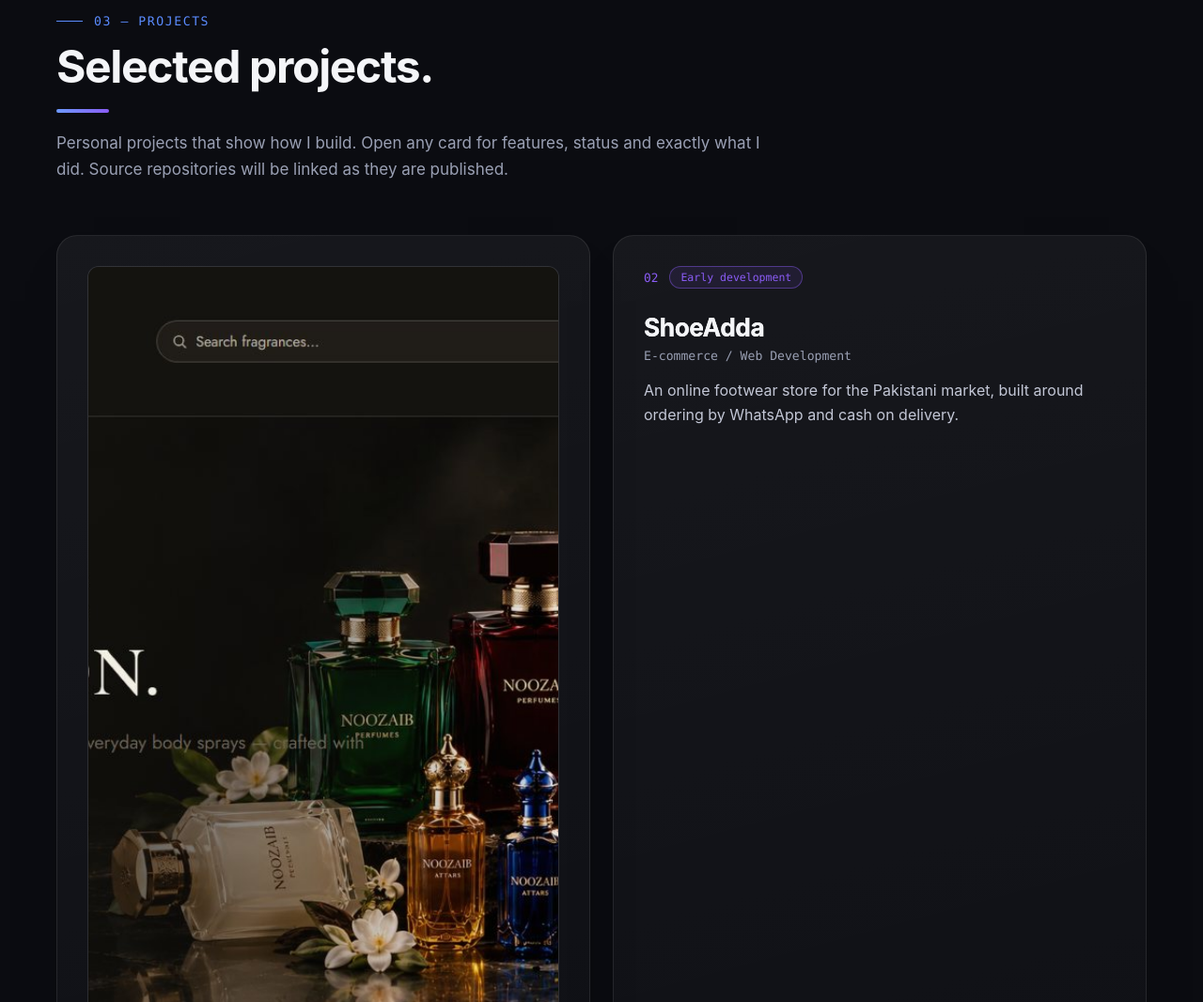
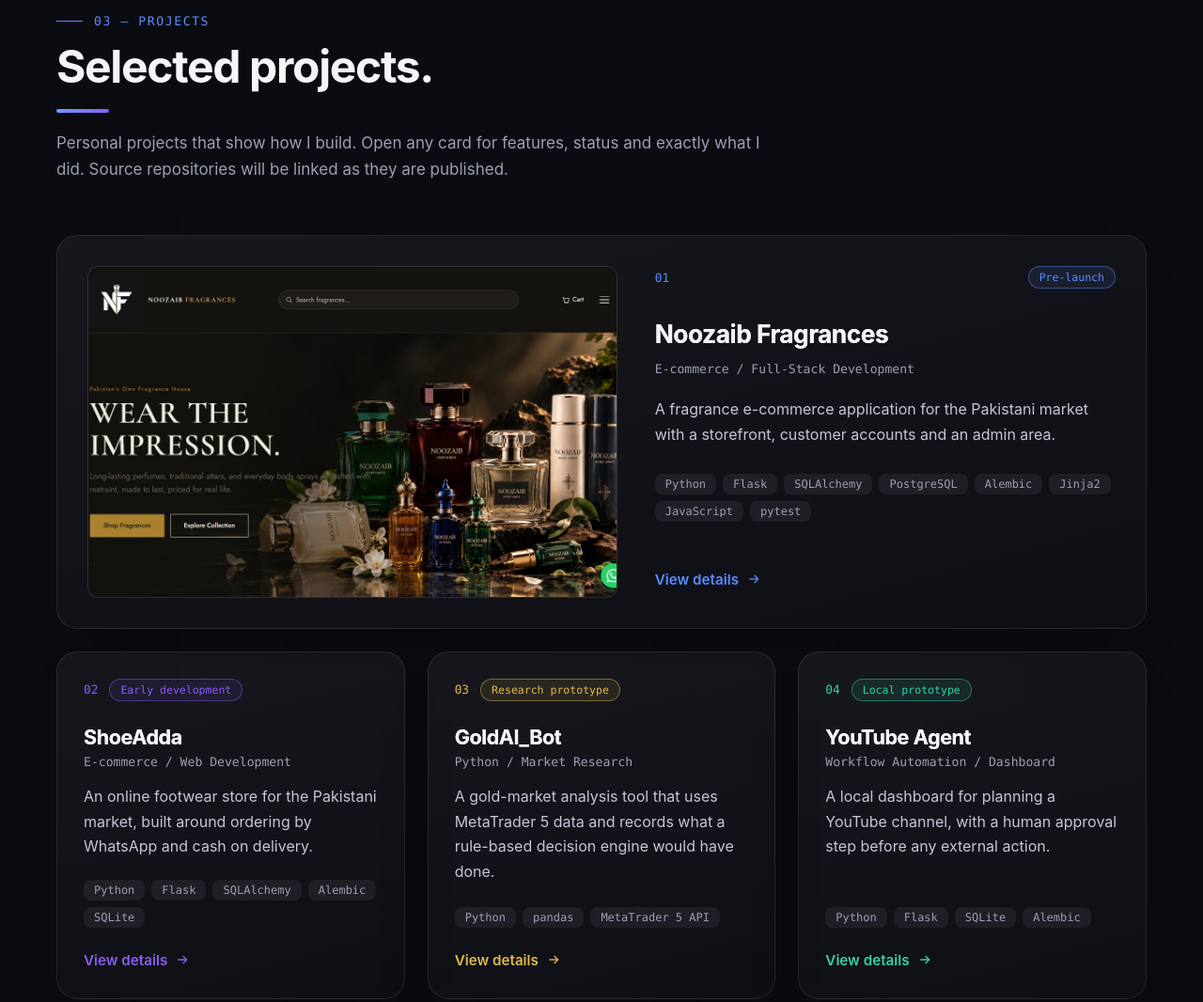
Before and after one commit to ShahzaibBajwa-804/portfolio, a website: page index.html in a window 1280 px wide. Shown: the part 2982-4048 px from the top of the page at 94% size. Drawn offline with Linux system fonts and the light colour scheme.

Commit message:
Feature the screenshot project and align the other cards in one row

```diff
--- a/css/styles.css
+++ b/css/styles.css
@@ -381,3 +381,18 @@ body.modal-open { overflow: hidden; }
 .field select { width: 100%; padding: 14px 16px; border-radius: 12px; border: 1px solid var(--line); background: var(--surface); color: var(--text); font: inherit; }
 .field select:focus { outline: 2px solid var(--blue); outline-offset: 2px; }
 @media (max-width: 760px) { .services { grid-template-columns: 1fr; } }
+
+/* featured project card (has a screenshot): image left, text right */
+@media (min-width: 900px) {
+  .pcard--feature { grid-column: 1 / -1; display: grid; grid-template-columns: 1.15fr 1fr; column-gap: 40px; align-content: start; align-items: start; }
+  .pcard--feature .pcard__shot { grid-column: 1; grid-row: 1 / span 6; margin: 0; aspect-ratio: 16 / 10; height: auto; align-self: center; }
+  .pcard--feature > :not(.pcard__shot) { grid-column: 2; }
+  .pcard--feature .pcard__more { margin-top: 20px; }
+}
+
+/* wide screens: the three remaining projects sit in one row under the featured card */
+@media (min-width: 1100px) {
+  .projects { grid-template-columns: repeat(3, 1fr); }
+  .projects .pcard:not(.pcard--feature) { padding: 28px; }
+  .projects .pcard:not(.pcard--feature) h3 { font-size: 1.35rem; }
+}
--- a/js/main.js
+++ b/js/main.js
@@ -96,7 +96,7 @@
     var stack = el("ul", { class: "pcard__stack" });
     p.stack.forEach(function (s) { stack.appendChild(el("li", { text: s })); });
     var card = el("button", {
-      class: "pcard reveal", type: "button", "data-project": p.id,
+      class: "pcard reveal" + (p.shot ? " pcard--feature" : ""), type: "button", "data-project": p.id,
       "aria-haspopup": "dialog", "aria-label": p.name + " — view project details",
       style: "--ac:" + p.accent + ";--rd:" + (i % 2) * 100 + "ms"
     }, [
```
